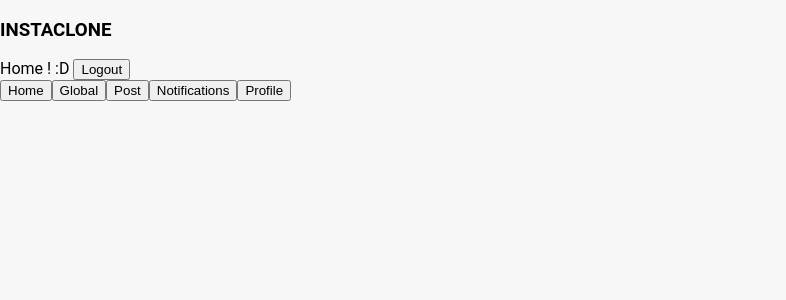
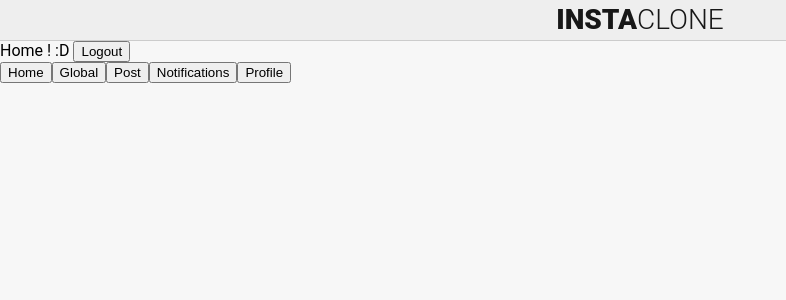
Before and after one commit to Ravaniss/insta-bis, a Vue app in the folder front/: page / in a window 1280 px wide. Shown: the top 300 px of the page, without its empty margins (0-786 px from the left). Built offline with nearby package versions, Linux system fonts and the light colour scheme; sample sign-in values are in the browser's storage.

Commit message:
Header - CSS

```diff
--- a/front/src/components/Header.vue
+++ b/front/src/components/Header.vue
@@ -5,3 +5,26 @@
     </h3>
   </header>
 </template>
+
+<style lang="scss" scoped>
+  header {
+    width: 100vw;
+    height: 40px;
+    background-color: #EEE;
+    border-bottom: 1px solid #CCC;
+
+    .title {
+      margin: 0;
+      padding: 0;
+      color: #171717;
+      font-size: 28px;
+      line-height: 40px;
+      text-align: center;
+      font-weight: 900;
+
+      span {
+        font-weight: 300;
+      }
+    }
+  }
+</style>
```
